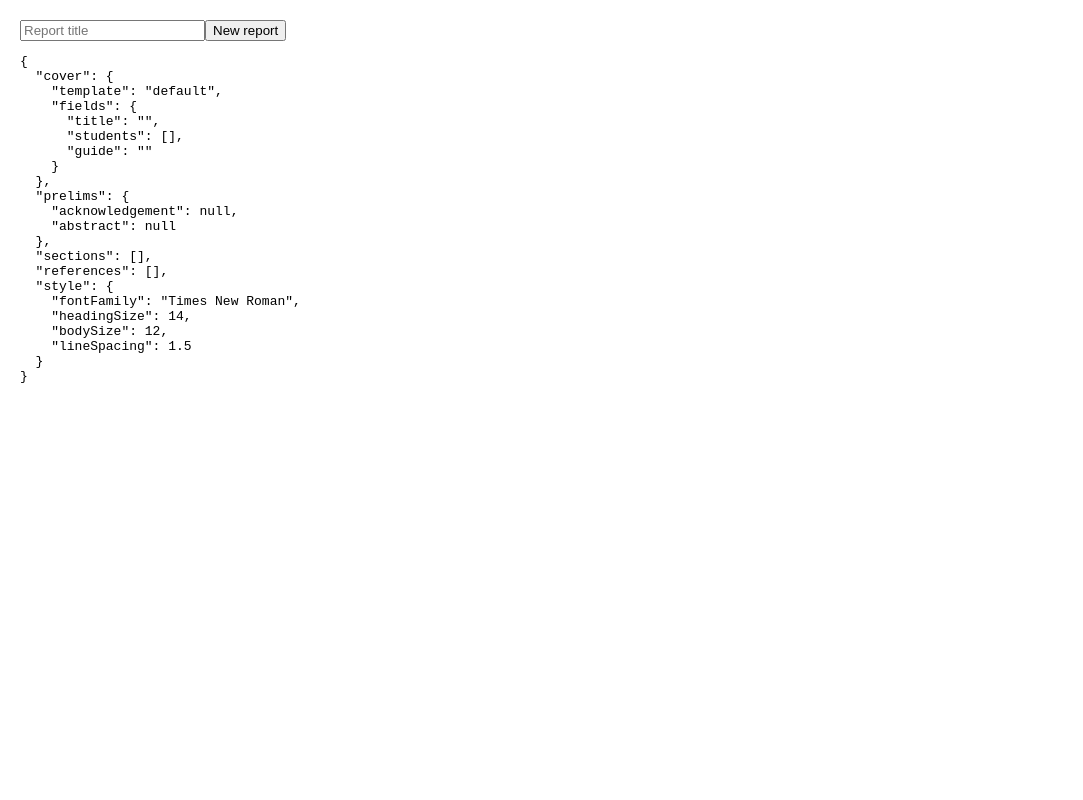
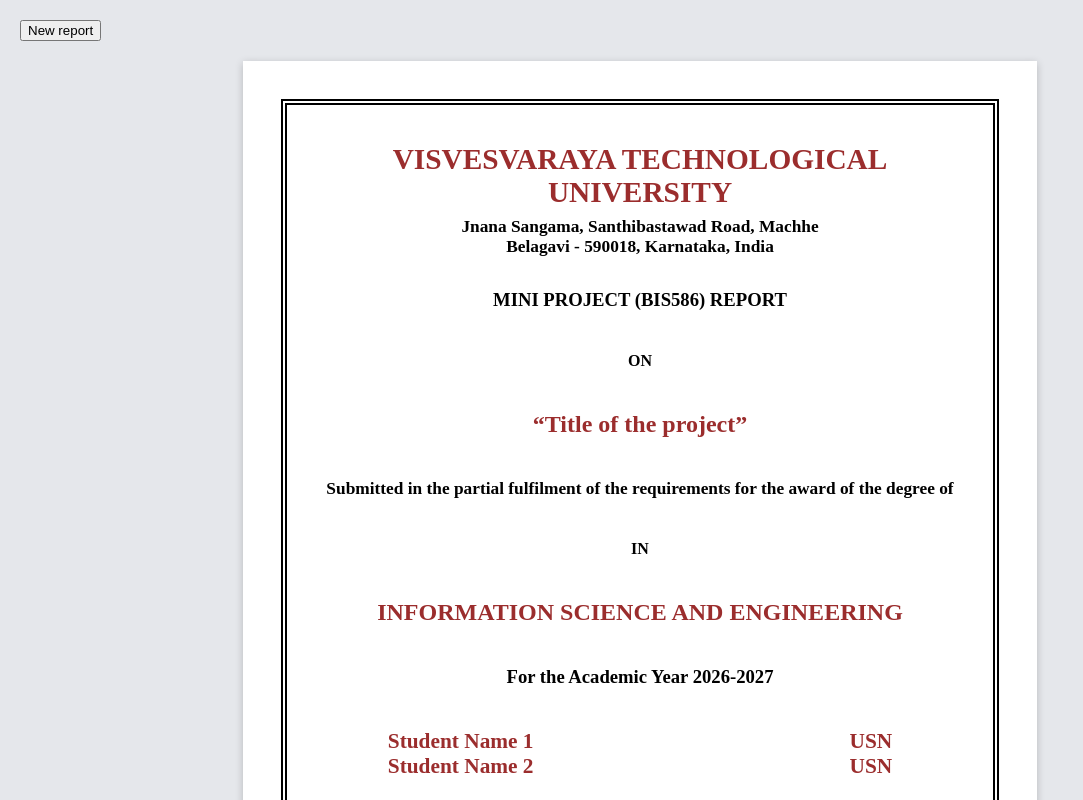
Before and after one commit to Nishant-Gadiya/report-generator-v2, a React (Vite) app: page / in a window 1280 px wide. Shown: the top 800 px of the page, without its empty margins (0-1083 px from the left). Built offline with nearby package versions, Linux system fonts and the light colour scheme.

Commit message:
fix: insert cover border, visible double border

```diff
--- a/src/App.jsx
+++ b/src/App.jsx
@@ -1,25 +1,13 @@
 import { useReport } from "./state/useReport";
+import CoverPreview from "./components/CoverPreview";
 
 export default function App() {
   const { report, setReport, newReport } = useReport();
 
   return (
     <div style={{ padding: 20 }}>
-      <input
-        placeholder="Report title"
-        value={report.cover.fields.title}
-        onChange={(e) =>
-          setReport({
-            ...report,
-            cover: {
-              ...report.cover,
-              fields: { ...report.cover.fields, title: e.target.value },
-            },
-          })
-        }
-      />
       <button onClick={newReport}>New report</button>
-      <pre>{JSON.stringify(report, null, 2)}</pre>
+      <CoverPreview cover={report.cover} />
     </div>
   );
 }
--- /dev/null
+++ b/src/components/CoverPreview.jsx
@@ -0,0 +1,9 @@
+import { renderCover } from "../render/renderCover";
+
+export default function CoverPreview({ cover }) {
+  return (
+    <div className="page">
+      <div dangerouslySetInnerHTML={{ __html: renderCover(cover) }} />
+    </div>
+  );
+}
--- /dev/null
+++ b/src/data/coverPresets.js
@@ -0,0 +1,33 @@
+// src/data/coverPresets.js
+export const VTU_STYLE = {
+  accent: "#9b2d2d",          // one color the user can change for every "accent" line
+  border: "double",
+  zones: {
+    top: [
+      { id: "uni",      on: true, text: "VISVESVARAYA TECHNOLOGICAL UNIVERSITY", size: 22, bold: true, color: "accent" },
+      { id: "uniAddr",  on: true, text: "Jnana Sangama, Santhibastawad Road, Machhe\nBelagavi - 590018, Karnataka, India", size: 13, bold: true, color: "text" },
+      { id: "logo1",    type: "image", on: true, width: 110 },
+    ],
+    middle: [
+      { id: "reportType", on: true, text: "MINI PROJECT (BIS586) REPORT", size: 14, bold: true, color: "text" },
+      { id: "on",         on: true, text: "ON", size: 12, bold: true, color: "text" },
+      { id: "title",      on: true, text: "Title of the project", size: 18, bold: true, color: "accent", quotes: true },
+      { id: "partial",    on: true, text: "Submitted in the partial fulfilment of the requirements for the award of the degree of", size: 13, bold: true, color: "text" },
+      { id: "degree",     off: true, text: "BACHELOR OF ENGINEERING", size: 18, bold: true, color: "accent" },
+      { id: "in",         on: true, text: "IN", size: 12, bold: true, color: "text" },
+      { id: "branch",     on: true, text: "INFORMATION SCIENCE AND ENGINEERING", size: 18, bold: true, color: "accent" },
+      { id: "acYear",     on: true, text: "For the Academic Year 2026-2027", size: 14, bold: true, color: "text" },
+      { id: "submitted",  off: true, text: "Submitted by", size: 13, bold: true, color: "text" },
+      { id: "students",   type: "students", on: true, size: 16, bold: true, color: "accent", showUsn: true },
+      { id: "guideHead",  on: true, text: "Under the Guidance of", size: 14, bold: true, color: "text" },
+      { id: "guide",      on: true, text: "Guide Name\nDesignation,\nDept. of ISE, JSSATE", size: 14, bold: true, color: "text" },
+    ],
+    bottom: [
+      { id: "logo2",   type: "image", on: true, width: 100 },
+      { id: "year",    on: true, text: "2026-2027", size: 16, bold: true, color: "text" },
+      { id: "dept",    on: true, text: "DEPARTMENT OF INFORMATION SCIENCE AND ENGINEERING", size: 14, bold: true, color: "text" },
+      { id: "college", on: true, text: "JSS ACADEMY OF TECHNICAL EDUCATION", size: 20, bold: true, color: "text" },
+      { id: "address", on: true, text: "JSS Campus, Dr. Vishnuvardhan Road, Bengaluru-560060", size: 12, bold: true, color: "text" },
+    ],
+  },
+};
--- a/src/data/defaultReport.js
+++ b/src/data/defaultReport.js
@@ -1,14 +1,18 @@
+import { VTU_STYLE } from "./coverPresets";
+
 export function createEmptyReport() {
   return {
-    cover: { template: "default", fields: { title: "", students: [], guide: "" } },
-    prelims: { acknowledgement: null, abstract: null }, // null = not included
+    cover: {
+      ...structuredClone(VTU_STYLE),
+      students: [
+        { name: "Student Name 1", usn: "USN" },
+        { name: "Student Name 2", usn: "USN" },
+      ],
+      images: {},
+    },
+    prelims: { acknowledgement: null, abstract: null },
     sections: [],
     references: [],
-    style: {
-      fontFamily: "Times New Roman",
-      headingSize: 14,
-      bodySize: 12,
-      lineSpacing: 1.5,
-    },
+    style: { fontFamily: "Times New Roman", headingSize: 14, bodySize: 12, lineSpacing: 1.5 },
   };
 }
--- a/src/index.css
+++ b/src/index.css
@@ -1 +1,32 @@
-body { margin: 0; font-family: sans-serif; }
+body { margin: 0; font-family: sans-serif; background: #e5e7eb; }
+
+.page {
+  width: 210mm;
+  min-height: 297mm;
+  background: white;
+  margin: 20px auto;
+  box-shadow: 0 2px 8px rgba(0, 0, 0, 0.2);
+  box-sizing: border-box;
+  padding: 10mm;            /* gap between page edge and border */
+}
+
+
+.cover {
+  display: flex;
+  flex-direction: column;
+  justify-content: space-between;
+  height: 277mm;            /* 297mm minus 10mm padding top and bottom */
+  box-sizing: border-box;
+  padding: 10mm;            /* gap between border and text */
+  text-align: center;
+  font-family: "Times New Roman", serif;
+}
+.cover-zone { display: flex; flex-direction: column; gap: 6pt; }
+.zone-middle { flex: 1; justify-content: space-evenly; }
+
+
+.cover-single { border: 1.5px solid #000; }
+.cover-double { border: 6px double #000; }
+
+.students { width: 80%; margin: 0 auto; }
+.student-row { display: flex; justify-content: space-between; text-align: left; }
--- a/src/lib/storage.js
+++ b/src/lib/storage.js
@@ -1,9 +1,13 @@
 const KEY = "report-generator-v2";
+const SCHEMA_VERSION = 1; // bump this whenever the report structure changes
 
 export function loadReport() {
   try {
     const raw = localStorage.getItem(KEY);
-    return raw ? JSON.parse(raw) : null;
+    if (!raw) return null;
+    const saved = JSON.parse(raw);
+    if (saved.version !== SCHEMA_VERSION) return null; // old shape: start fresh
+    return saved.report;
   } catch {
     return null;
   }
@@ -11,7 +15,7 @@ export function loadReport() {
 
 export function saveReport(report) {
   try {
-    localStorage.setItem(KEY, JSON.stringify(report));
+    localStorage.setItem(KEY, JSON.stringify({ version: SCHEMA_VERSION, report }));
     return true;
   } catch {
     return false;
--- /dev/null
+++ b/src/render/renderCover.js
@@ -0,0 +1,37 @@
+const esc = (s = "") =>
+  String(s).replace(/[&<>"']/g, (c) => ({ "&": "&amp;", "<": "&lt;", ">": "&gt;", '"': "&quot;", "'": "&#39;" }[c]));
+
+const colorOf = (slot, cover) =>
+  slot.color === "accent" ? cover.accent : slot.color === "text" ? "#000" : slot.color;
+
+function renderStudents(slot, cover) {
+  const rows = cover.students
+    .map(
+      (s) => `<div class="student-row">
+        <span>${esc(s.name)}</span>
+        ${slot.showUsn ? `<span>${esc(s.usn)}</span>` : ""}
+      </div>`
+    )
+    .join("");
+  return `<div class="students" style="font-size:${slot.size}pt;font-weight:${slot.bold ? 700 : 400};color:${colorOf(slot, cover)}">${rows}</div>`;
+}
+
+function renderSlot(slot, cover) {
+  if (!slot.on) return "";
+  if (slot.type === "image") {
+    const src = cover.images?.[slot.id];
+    return src ? `<img src="${src}" style="width:${slot.width}px;align-self:center">` : "";
+  }
+  if (slot.type === "students") return renderStudents(slot, cover);
+
+  const text = esc(slot.text).replace(/\n/g, "<br>");
+  const shown = slot.quotes ? `“${text}”` : text;
+  return `<div style="font-size:${slot.size}pt;font-weight:${slot.bold ? 700 : 400};color:${colorOf(slot, cover)}">${shown}</div>`;
+}
+
+export function renderCover(cover) {
+  const zone = (name) =>
+    `<div class="cover-zone zone-${name}">${cover.zones[name].map((s) => renderSlot(s, cover)).join("")}</div>`;
+  const borderClass = !cover.border || cover.border === "none" ? "" : `cover-${cover.border}`;
+  return `<section class="cover ${borderClass}">${zone("top")}${zone("middle")}${zone("bottom")}</section>`;
+}
```
